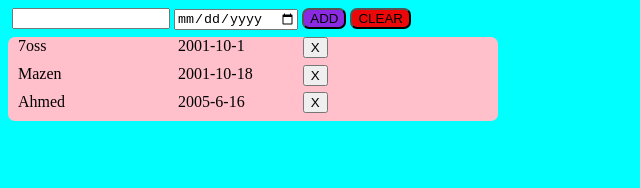
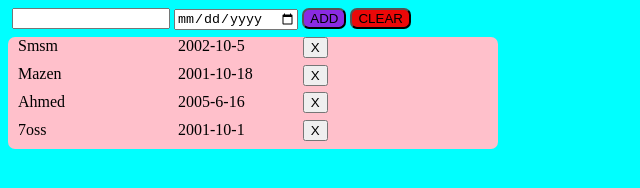
Before and after one commit to mazenbeik1/simpleCalendar, a plain HTML site: page index.html in a window 1280 px wide. Shown: the whole page, without its empty margins (0-640 px from the left). Drawn offline with Linux system fonts and the light colour scheme.

Commit message:
Update index.html

```diff
--- a/index.html
+++ b/index.html
@@ -99,8 +99,8 @@
                 BDsList=savedBDs;
                 IDCounter=savedCounter;
             }else{
-                BDsList=[{id:1,name:"7oss",date:"2001-10-1"},{id:2,name:"Mazen",date:"2001-10-18"},{id:3,name:"Ahmed",date:"2005-6-16"}];
-                IDCounter=4;
+                BDsList=[{id:1,name:"Smsm",date:"2002-10-5"},{id:2,name:"Mazen",date:"2001-10-18"},{id:3,name:"Ahmed",date:"2005-6-16"},{id:4,name:"7oss",date:"2001-10-1"}];
+                IDCounter=5;
             }
             let removedIDList=[];
             render();
```
